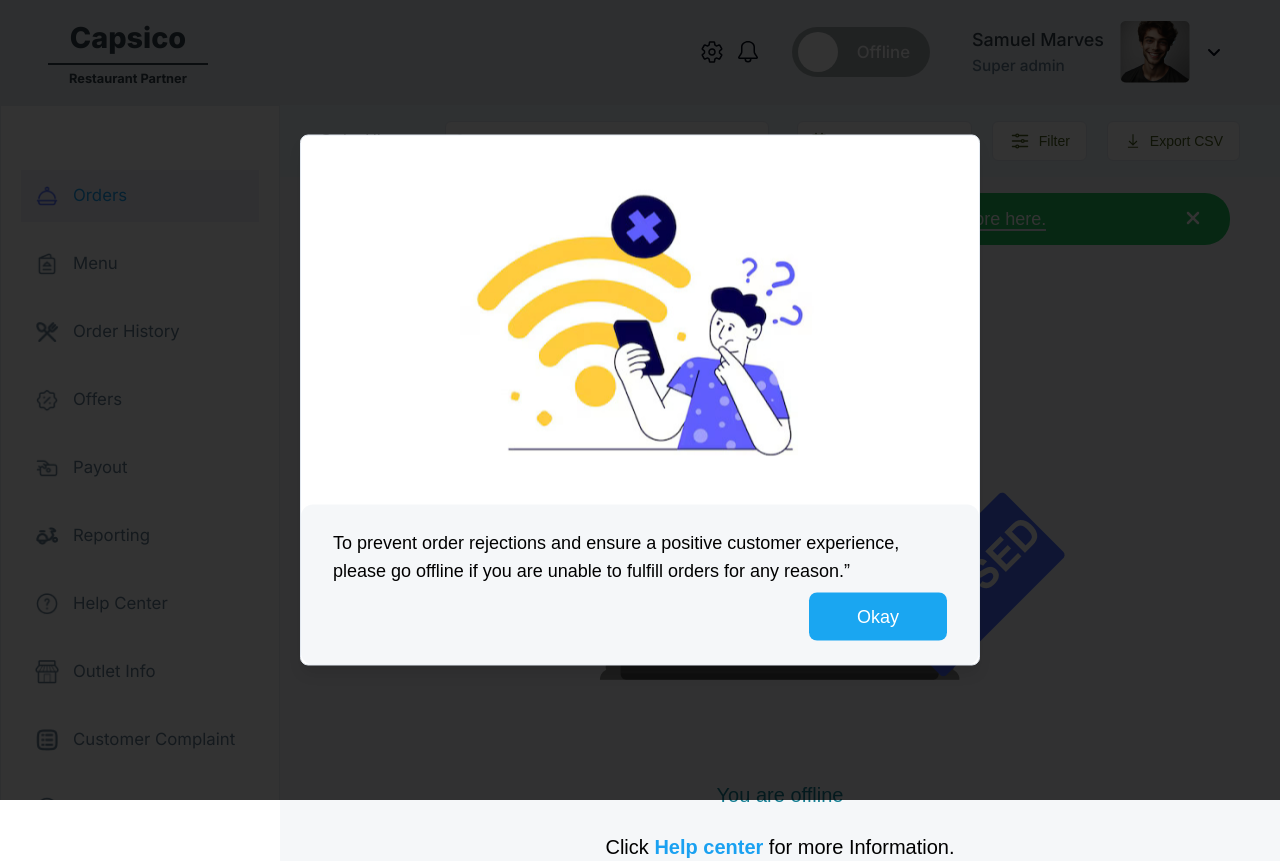
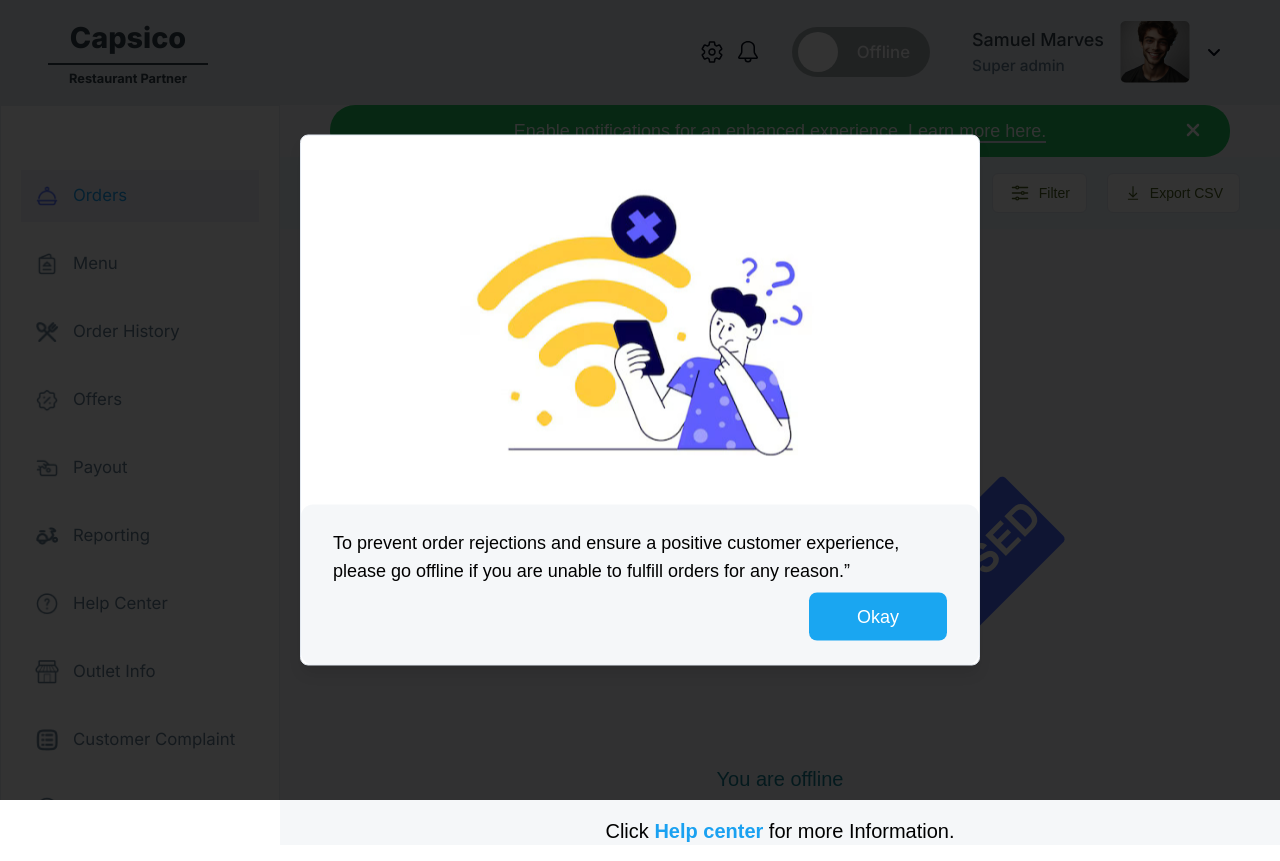
Before and after one commit to easesmith/capsico-restraunt-panel, a React (Vite) app: page /restaurant/orders in a window 1280 px wide. Built offline with nearby package versions, Linux system fonts and the light colour scheme; a web font is replaced by a local one.

Commit message:
code updated

```diff
--- a/src/Restaurant/components/restaurantWrapper/RestaurantWrapper.jsx
+++ b/src/Restaurant/components/restaurantWrapper/RestaurantWrapper.jsx
@@ -1,14 +1,19 @@
 import React from 'react'
 import Header from '../Header'
 import Sidebar from '../Sidebar'
+import { useSelector } from 'react-redux'
+import Toast from '../Toast'
 
 const RestaurantWrapper = ({ children }) => {
+
+    const isVisible = useSelector((state) => state.notification.isVisible)
     return (
         <div>
             <Header />
             <div className="flex ">
                 <Sidebar />
                 <main className=" w-[calc(100%-280px)] bg-[#E7EBEF66]">
+                    {isVisible && <Toast />}
                     {children}
                 </main>
             </div>
--- a/src/Restaurant/pages/Order.jsx
+++ b/src/Restaurant/pages/Order.jsx
@@ -9,19 +9,9 @@ import { LiaDownloadSolid } from "react-icons/lia";
 import { LuCalendar } from "react-icons/lu";
 import { Button } from '@/components/ui/button'
 import { HiOutlineAdjustmentsHorizontal } from "react-icons/hi2";
-import Toast from '../components/Toast'
 import OrdersModel from '../components/orders/OrdersModel'
-import { useSelector, useDispatch } from 'react-redux';
-import { hideNotification, showNotification } from '../redux/notificationSlice';
 
 const Order = () => {
-
-  const dispatch = useDispatch()
-  // const isVisible = useSelector((state) => state.notification.isVisible);
-  console.log(useSelector((state)=> state.notification.isVisible))
-
-  // isOn ? dispatch(hideNotification()) : dispatch(showNotification())
-
 
   const [selectedDateRange, setSelectedDateRange] = useState("");
 
@@ -62,7 +52,6 @@ const Order = () => {
             </div>
           </div>
 
-          <Toast/>
           <div className='w-full h-[456px] flex flex-col justify-between items-center mt-40'>
             <div className='flex justify-center relative w-[577px]'>
               <img src={OutletImg} alt="" />
--- a/src/Restaurant/redux/notificationSlice.js
+++ b/src/Restaurant/redux/notificationSlice.js
@@ -8,6 +8,7 @@ const notificationSlice = createSlice({
     reducers:{
         showNotification(state) {
             state.isVisible = true
+
         },
         hideNotification(state) {
             state.isVisible = false
--- a/src/Restaurant/redux/store.js
+++ b/src/Restaurant/redux/store.js
@@ -1,7 +1,7 @@
 import { configureStore } from '@reduxjs/toolkit'
 import notificationReducer from './notificationSlice'
 
-export default configureStore({
+export const store = configureStore({
   reducer: {
     notification:notificationReducer,
   },
--- a/src/main.jsx
+++ b/src/main.jsx
@@ -3,7 +3,7 @@ import { createRoot } from 'react-dom/client'
 import App from './App.jsx'
 import './index.css'
 import { Provider } from 'react-redux'
-import store from './Restaurant/redux/store.js'
+import { store } from './Restaurant/redux/store.js'
 
 createRoot(document.getElementById('root')).render(
   <Provider store={store}>
```
